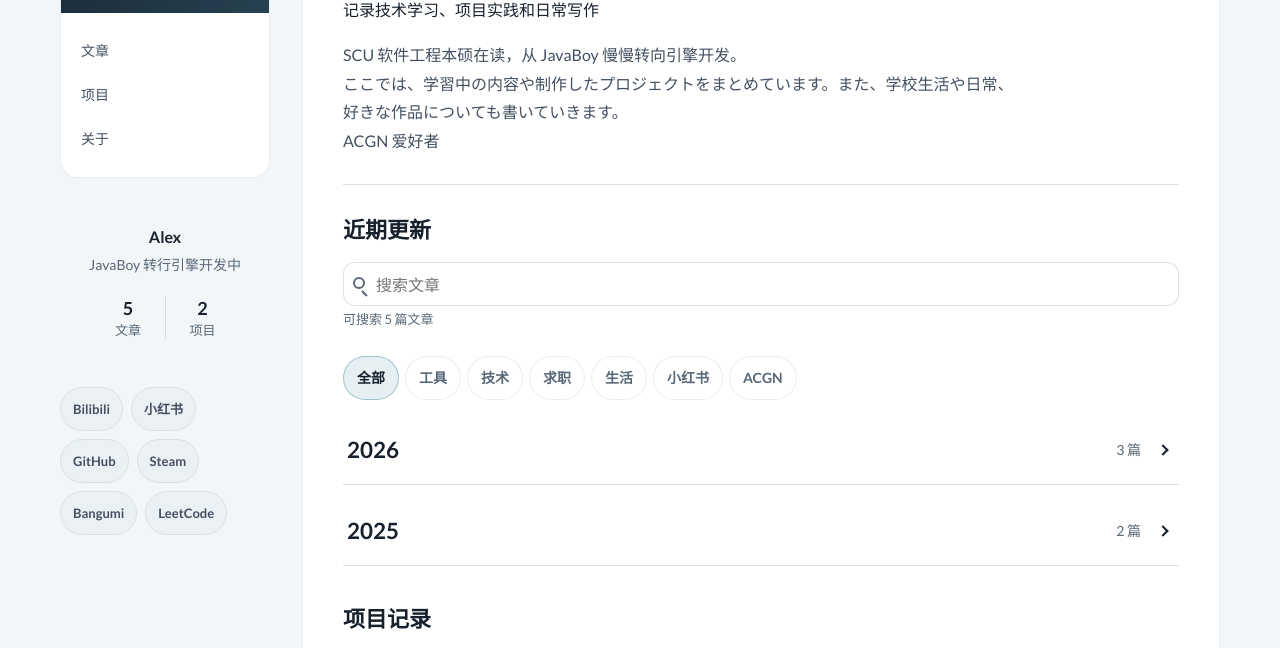
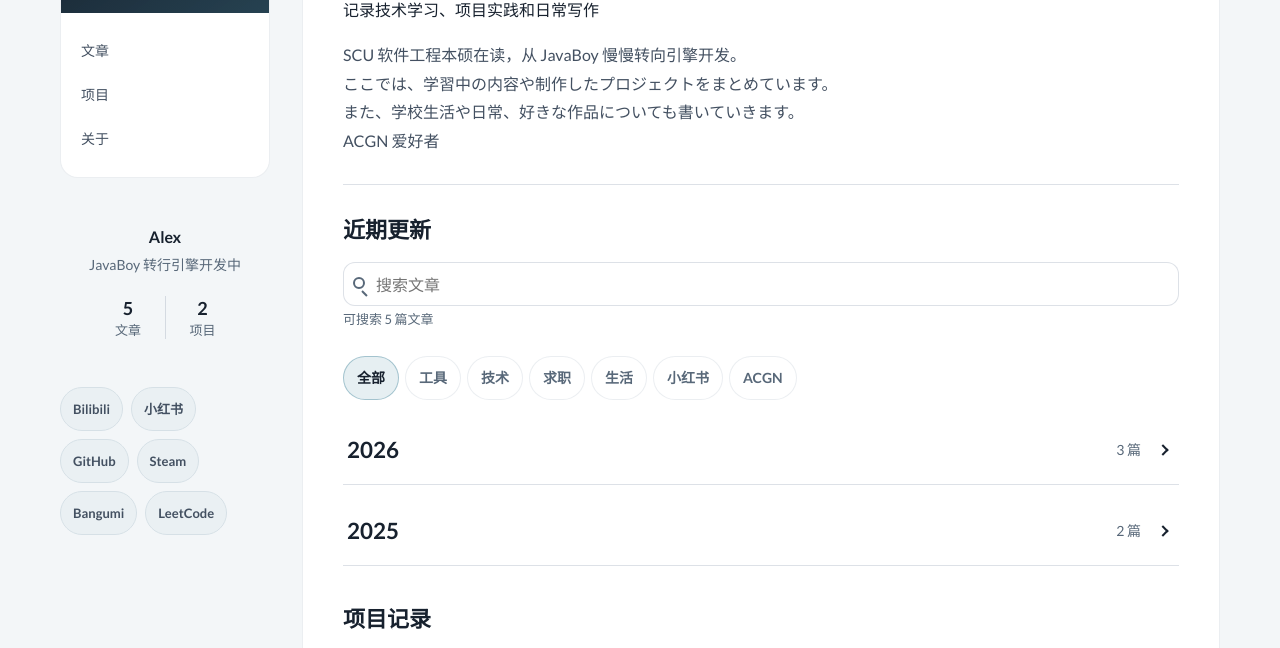
Before and after one commit to EmaireLi/EmaireLi.github.io, a plain HTML site: page index.html in a window 1280 px wide. Shown: the part 140-788 px from the top of the page. Drawn offline with nearby package versions, Linux system fonts and the light colour scheme; no server answers.

Commit message:
Update index.html

```diff
--- a/index.html
+++ b/index.html
@@ -45,8 +45,9 @@
                   SCU 软件工程本硕在读，从 JavaBoy 慢慢转向引擎开发。
                 </p>
                 <p>
-                  ここでは、学習中の内容や制作したプロジェクトをまとめています。また、学校生活や日常、好きな作品についても書いていきます。
+                  ここでは、学習中の内容や制作したプロジェクトをまとめています。
                 </p>
+                <p>また、学校生活や日常、好きな作品についても書いていきます。</p>
                 <p>ACGN 爱好者</p>
               </div>
             </section>
```
